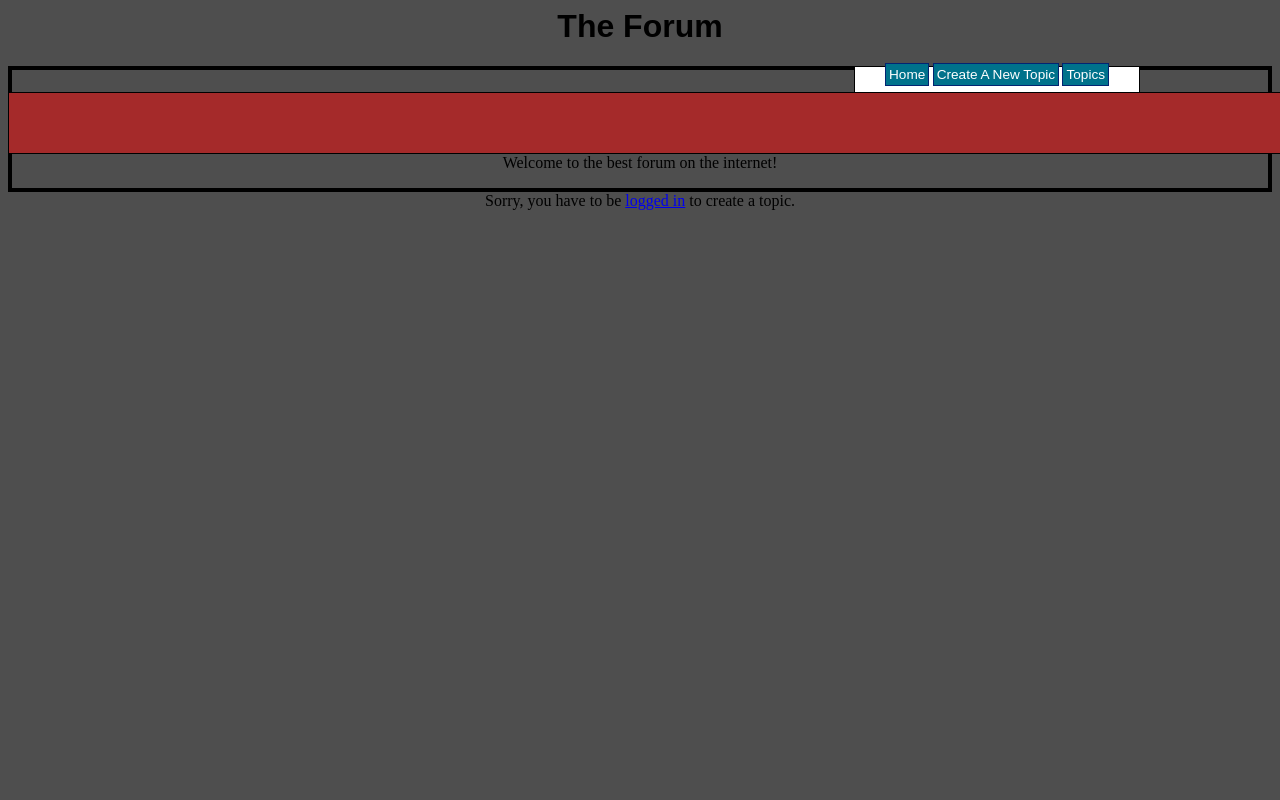
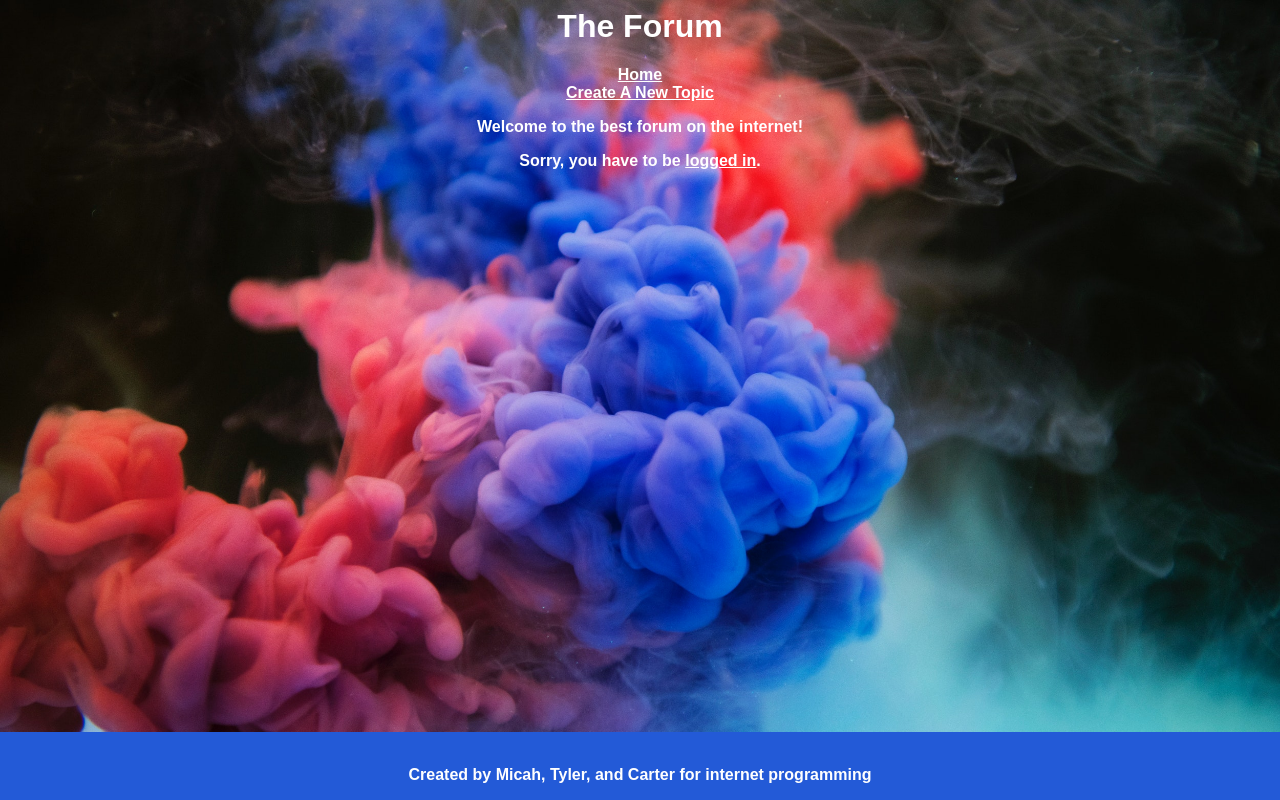
Before and after one commit to micahmaness/InternetProgrammingForum, a PHP site: page /forum/home.php in a window 1280 px wide; the page is wider, and only the part inside the window is pictured. Run offline with PHP 8.4, Linux system fonts and the light colour scheme.

Commit message:
Final Edits?

```diff
--- a/forum/createtopic.php
+++ b/forum/createtopic.php
@@ -21,9 +21,9 @@ else
 
 
                 echo '<form method="post" action="createtopic.php" enctype="multipart/form-data">
-                    Topic: <input id="submit" type="text" name="topicname" />';
+                    Topic: <input id="submit" type="text" name="topicname" /><br><br><br>';
 
-                echo 'Message: <textarea name="content" /></textarea>
+                echo 'Message: <textarea class="messageBox" name="content" /></textarea><br><br><br>
                       <input type="file" name="pic" />
                     <input id="submit" type="submit" value="Create topic" name="submit" />
                  </form>';
--- a/forum/footer.php
+++ b/forum/footer.php
@@ -1,7 +1,16 @@
-   </div>
-    </div>
-    <div id="footer">Created by Micah, Tyler, and Carter for internet programming</div>
+<style>
+    .footer {
+        position: fixed;
+        left: 0;
+        bottom: 0;
+        width: 100%;
+        background-color: #235AD7;
+        color: white;
+        text-align: center;
+    }
 
-</body>
+</style>
 
-</html>
+<div class="footer">
+      <p>Created by Micah, Tyler, and Carter for internet programming</p>
+</div>
--- a/forum/header.php
+++ b/forum/header.php
@@ -3,6 +3,7 @@
 <html>
 
 <head>
+
 
     <link rel="stylesheet" href="style.css">
     <meta http-equiv="Content-Type" content="text/html; charset=UTF-8" />
@@ -50,9 +51,8 @@
     <h1>The Forum</h1>
     <div id="wrapper">
         <div id="menu">
-            <a class="item" href="/~tsnodderly/forum/home.php">Home</a>
+            <a class="item" href="/~tsnodderly/forum/home.php">Home</a><br>
             <a class="item" href="/~tsnodderly/forum/createtopic.php">Create A New Topic</a>
-            <a class="item" href="/~tsnodderly/forum/listtopics.php">Topics</a>
         </div>
 <div id="userbar">
 <?php
@@ -60,7 +60,7 @@
     if ($_SESSION){
     if($_SESSION['signed_in'])
     {
-        echo 'Hello ' . $_SESSION['username'] .'.<a href="signout.php">Sign out</a>';
+        echo 'Hello ' . $_SESSION['username'] .'<br><a class="item" href="signout.php">Sign out</a>';
     }
     }
     //else
--- a/forum/home.php
+++ b/forum/home.php
@@ -17,7 +17,7 @@
     $signedin = array_key_exists('signed_in', $_SESSION) ? $_SESSION['signed_in'] : FALSE;
 if(!$signedin)
 {
-    echo 'Sorry, you have to be <a href="/~tsnodderly/forum/login.php">logged in</a> to create a topic.';
+    echo 'Sorry, you have to be <a class="item" href="/~tsnodderly/forum/login.php">logged in</a>.';
 }
 else
 {
@@ -37,7 +37,7 @@ $sql = "SELECT id, topicname, content, author FROM posts";
             else
             {
                 //prepare the table
-                echo '<table border="1">
+                echo '<table align="center" border="1">
                       <tr>
                         <th>Topic</th>
                         <th>Author</th>
@@ -46,7 +46,7 @@ $sql = "SELECT id, topicname, content, author FROM posts";
                 {
                     echo '<tr>';
                         echo '<td class="leftpart">';
-                            echo '<h3><a href="topicview.php?id=' . $row['id'] . '">' . $row['topicname'] . '</a><h3>';
+                            echo '<h3><a href="topicview.php?id=' . $row['id'] . '">' . $row['topicname'] . '</a></h3>';
                         echo '</td>';
                         echo '<td class="rightpart">'.$row['author'].'</td>';
 
@@ -55,6 +55,7 @@ $sql = "SELECT id, topicname, content, author FROM posts";
             }
         }
 }
+
 ?>
     </div>
 <!--
@@ -69,3 +70,7 @@ $sql = "SELECT id, topicname, content, author FROM posts";
     </div>
 -->
 </body>
+
+<?php
+include"footer.php";
+?>
--- a/forum/index.html
+++ b/forum/index.html
@@ -1,7 +1,7 @@
 <!DOCTYPE html>
 <html lang="en"><head>
-<meta http-equiv="content-type" content="text/html; charset=UTF-8">
-		<meta charset="utf-8">
+<meta http-equiv="content-type" content="text/html">
+    <meta charset="UTF-8">
 		<title>Forum</title>
 		<link rel="stylesheet" type="text/css" href="style.css">
 	</head>
@@ -9,7 +9,7 @@
 <body>
     <div id='introduction'>
         <p>
-            Welcome to the best forum on the internet! Please enter a username and password below to be accepted into the cult within.
+            Welcome to the best forum on the internet!
         </p>
     </div>
 
--- a/forum/style.css
+++ b/forum/style.css
@@ -1,138 +1,64 @@
 body {
-    background-color: #4E4E4E;
+    background-image: url("background.jpg");
+    background-size: cover;
+    background-repeat: no-repeat;
+    font-family: Arial;
+    color: white;
+    font-weight: bold;
     text-align: center;
 }
 
-#wrapper {
-    width: 1000px;
-    margin: 0 auto;
+
+a {
+    color: black;
+    text-decoration: underline;
 }
 
-#content {
-    background-color: brown;
-    border: 1px solid #000;
-    float: left;
-    font-family: sans-serif;
-    padding: 30px 30px;
-    text-align: left;
-    width: 100%;
+a.item {
+    color: white;
 }
 
-#menu {
-    float: right;
-    border: 1px solid #000;
-    border-bottom: none;
-    clear: both;
-    widows: 100%;
-    height: 25px;
-    padding: 0 30px;
-    background-color: #FFF;
-    text-align: left;
-    font-size: 85%;
+
+table {
+    text-align: center;
+    align-content: center;
+    color: #333;
+    font-family: Helvetica, Arial, sans-serif;
+    width: 640px;
+    border-collapse:
+    collapse; border-spacing: 0;
 }
 
-#menu a:hover {
-    background-color: #009FC1;
-}
-
-#userbar {
-    background-color: #FFF;
-    float: right;
-    width: 200px;
-}
-
-#footer {
-    clear: both;
-}
-
-table {
-    border-collapse: collapse;
-    width: 100%;
-}
-
-table a {
-    color: #000;
-}
-
-table a:hover {
-    color:#373737;
-    text-decoration: none;
+td, th {
+    border: 1px solid transparent; /* No more visible border */
+    height: 30px;
+    transition: all 0.3s;  /* Simple transition for hover effect */
 }
 
 th {
-    background-color: #B40E1F;
-    color: #F0F0F0;
+    background: #DFDFDF;  /* Darken header a bit */
+    font-weight: bold;
 }
 
 td {
-    padding: 5px;
-}
-
-/* Begin font styles */
-h1, #footer {
-    font-family: Arial;
-    color: #F1F3F1;
-}
-
-h3 {margin: 0; padding: 0;}
-
-/* Menu styles */
-.item {
-    background-color: #00728B;
-    border: 1px solid #032472;
-    color: #FFF;
-    font-family: Arial;
-    padding: 3px;
-    text-decoration: none;
-}
-
-.leftpart {
-    width: 70%;
-}
-
-.rightpart {
-    width: 30%;
-}
-
-.small {
-    font-size: 75%;
-    color: #373737;
-}
-#footer {
-    font-size: 65%;
-    padding: 3px 0 0 0;
-}
-
-.topic-post {
-    height: 100px;
-    overflow: auto;
-}
-
-.post-content {
-    padding: 30px;
-}
-
-textarea {
-    width: 500px;
-    height: 200px;
-}
-
-h1 {
-    color: black;
-}
-
-p {
-    text-align: center;
-    color: black;
-}
-
-#content {
-    margin: auto;
+    background: #FAFAFA;
     text-align: center;
 }
 
-#introduction {
-    margin: auto;
-    text-align: center;
-    border: 4px solid black;
+/* Cells in even rows (2,4,6...) are one color */
+tr:nth-child(even) td { background: #F1F1F1; }
+
+/* Cells in odd rows (1,3,5...) are another (excludes header cells)  */
+tr:nth-child(odd) td { background: #FEFEFE; }
+
+tr td:hover { background: #666; color: black; }
+
+
+table.topicviewtable {
+    align-content: center;
 }
+
+.messageBox {
+    width: 500px;
+    height: 100px;
+}
```
Also changed, not shown: forum/createuser.php (+13 -2 lines), forum/reply.php (deleted, +0 -49 lines), forum/topicview.php (+18 -76 lines), forum/background.jpg (added), 2 other files.
